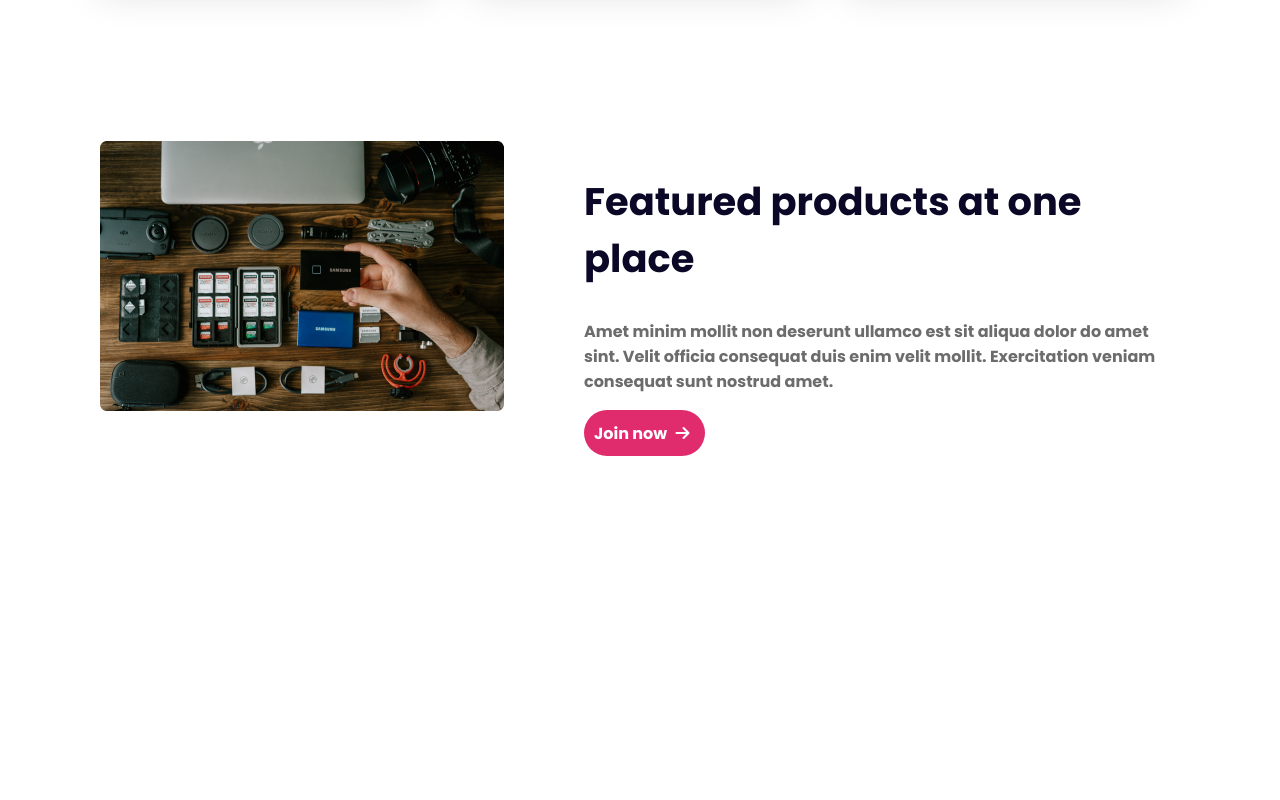
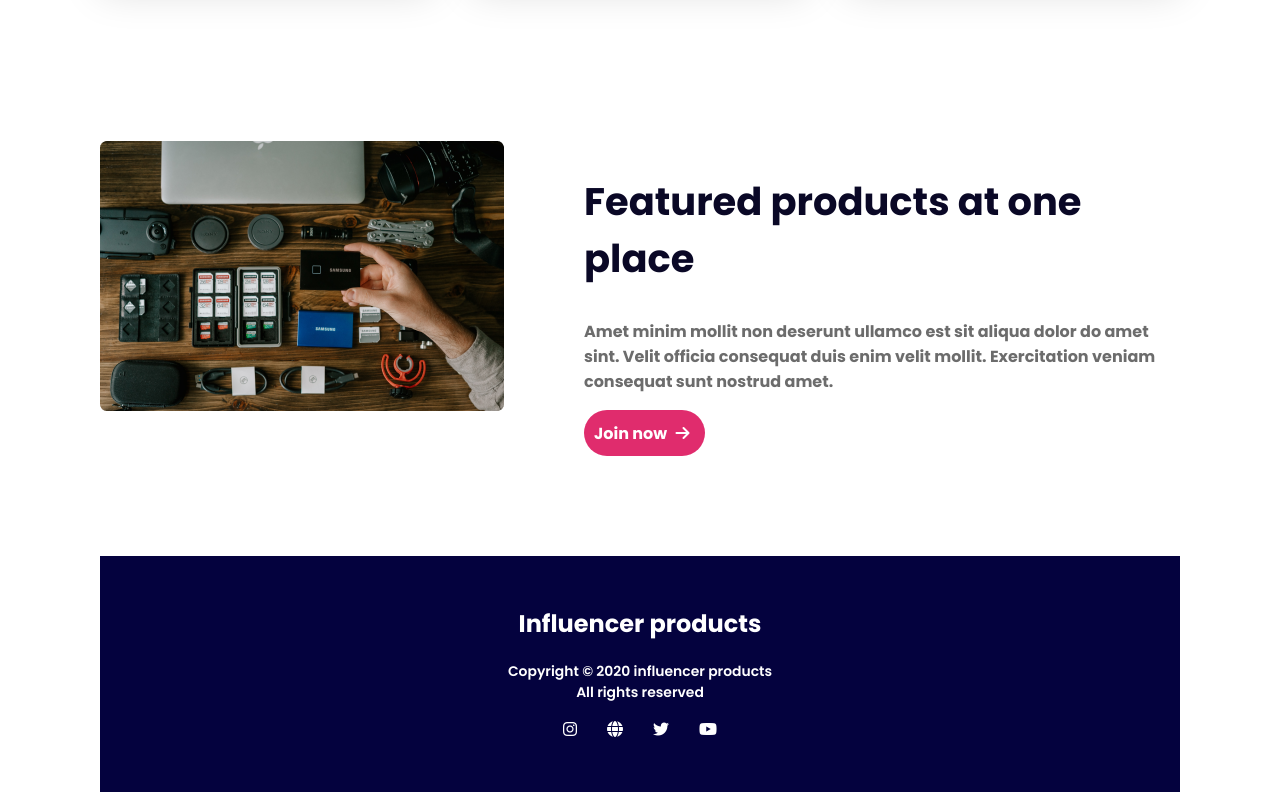
Before and after one commit to shahadat513/influencer-gear, a plain HTML site: page index.html in a window 1280 px wide. Shown: the part 2517-3317 px from the top of the page. Before the commit the page ends 2981 px from the top, so only its background shows below. Drawn offline with Linux system fonts and the light colour scheme.

Commit message:
finished the footer section

```diff
--- a/CSS/style.css
+++ b/CSS/style.css
@@ -179,6 +179,33 @@ nav ul li a {
   font-weight: 700;
 }
 
+/* Footer Section */
+.footer {
+  margin-top: 100px;
+  text-align: center;
+  background-color: rgb(4, 2, 62);
+  color: #fff;
+}
+
+.footer-title {
+  font-size: 1.5rem;
+  font-weight: 700;
+  padding-top: 50px;
+}
+
+.footer-description {
+  font-size: .87rem;
+  font-weight: 600;
+}
+.icons{
+  display: flex;
+  justify-content: center;
+  gap: 30px;
+  list-style: none;
+  padding-bottom: 50px;
+
+}
+
 /* Responsive Area */
 
 /* Mobile version */
@@ -231,19 +258,23 @@ nav ul {
   grid-template-columns: 1fr;
   gap: 0;
 }
+
 /* Feature section */
-.features{
+.features {
   flex-direction: column-reverse;
 }
+
 .features-content {
   margin-left: 0;
   text-align: center;
   margin-bottom: 10px;
 }
-.features-title{
+
+.features-title {
   font-size: 1.5rem;
 }
-.feature-img img{
+
+.feature-img img {
   width: 100%;
 }
 }
@@ -283,7 +314,8 @@ nav ul {
   .single-box {
     text-align: center;
   }
-  .features{
+
+  .features {
     flex-direction: column;
     text-align: center;
   }
--- a/index.html
+++ b/index.html
@@ -124,7 +124,16 @@
         </section>
     </main>
     <footer>
-
+        <section class="footer">
+            <h2 class="footer-title">Influencer products</h2>
+            <p class="footer-description">Copyright © 2020  influencer products <br>All rights reserved</p>
+            <div class="icons">
+                <li><i class="fa-brands fa-instagram"></i></li>
+                <li><i class="fa-solid fa-globe"></i></li>
+                <li><i class="fa-brands fa-twitter"></i></li>
+                <li><i class="fa-brands fa-youtube"></i></li>
+            </div>
+        </section>
     </footer>
 </body>
 </html>
```
